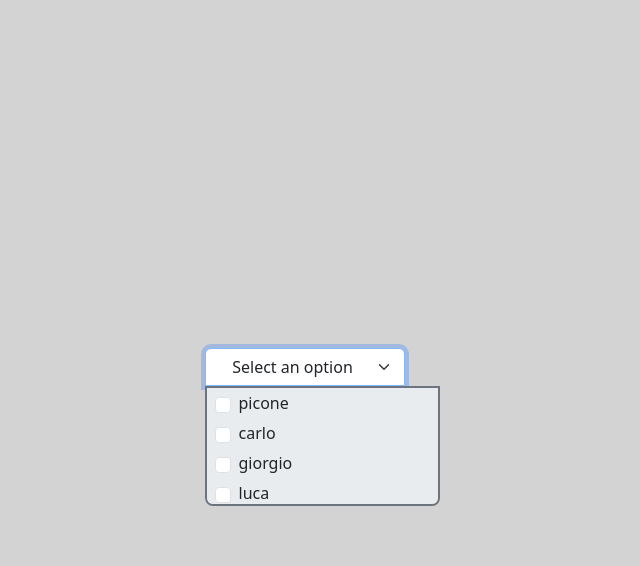
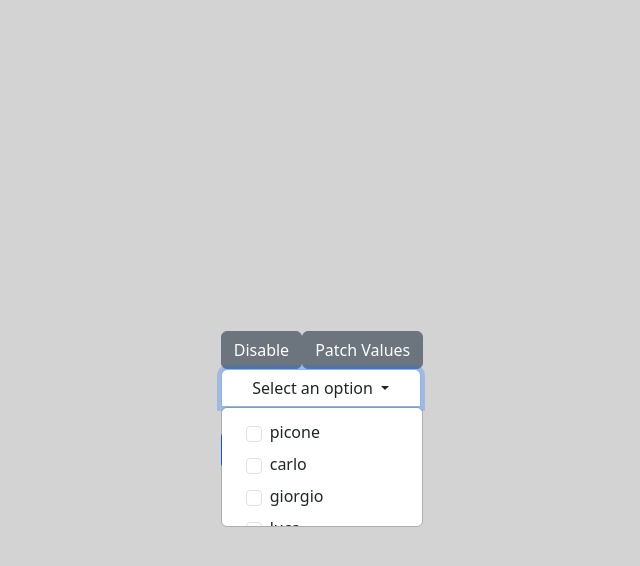
Before and after one commit to Ramateca/angluar-multi-select, an Angular app: page / in a window 1280 px wide. Both pictures are taken after a click on the button "Select an option". Shown: the top 566 px of the page, without its empty margins (318-958 px from the left). Built offline with nearby package versions, Linux system fonts and the light colour scheme.

Commit message:
praticamente finito

```diff
--- a/src/app/main/main.component.html
+++ b/src/app/main/main.component.html
@@ -1,13 +1,13 @@
+<button class="btn btn-secondary" (click)="switchDisable()">{{ isDisabled ? 'Enable' : 'Disable'}}</button>
+<button class="btn btn-secondary" (click)="patchValues()">Patch Values</button>
 <form [formGroup]="group">
-  <select multiple formControlName="first">
+  <multi-select formControlName="first">
     @for (option of options; track option) {
     <option [ngValue]="option.value">{{ option.label }}</option>
     }
-  </select>
-
-  <input type="text" formControlName="last" />
+  </multi-select>
   <br />
-  <button type="submit" (click)="formDisplay()" class="btn btn-primary">
+  <button type="submit" [disabled]="!group.valid" (click)="formDisplay()" class="btn btn-primary">
     leggi form
   </button>
 </form>
--- a/src/app/main/main.component.ts
+++ b/src/app/main/main.component.ts
@@ -1,5 +1,10 @@
 import { Component } from '@angular/core';
-import { FormControl, FormGroup, FormsModule, ReactiveFormsModule } from '@angular/forms';
+import {
+  FormControl,
+  FormGroup,
+  FormsModule,
+  ReactiveFormsModule,
+} from '@angular/forms';
 import { MultiSelectModule } from '../multi-select/multi-select.module';
 
 @Component({
@@ -13,16 +18,24 @@ export class MainComponent {
   options: { label: string; value: any }[] = [
     { label: 'picone', value: 1 },
     { label: 'carlo', value: undefined },
-    { label: 'giorgio', value: {id: 3, content: NaN,toString: this.tostring} },
-    { label: 'luca', value: ()=>'picone' },
-    { label: 'luigi', value: "piccione" },
-    { label: 'giorgione', value: {id: 6, content: undefined,toString: this.tostring} },
-    { label: 'ilario', value: {id: 7, content: ()=>'test',toString: this.tostring} },
+    {
+      label: 'giorgio',
+      value: { id: 3, content: NaN, toString: this.tostring },
+    },
+    { label: 'luca', value: () => 'picone' },
+    { label: 'luigi', value: 'piccione' },
+    {
+      label: 'giorgione',
+      value: { id: 6, content: undefined, toString: this.tostring },
+    },
+    {
+      label: 'ilario',
+      value: { id: 7, content: () => 'test', toString: this.tostring },
+    },
   ];
 
   group = new FormGroup({
-    first: new FormControl(),
-    last: new FormControl('Drew'),
+    first: new FormControl<any[]>([]),
   });
 
   tostring(this: any) {
@@ -30,6 +43,20 @@ export class MainComponent {
   }
 
   formDisplay(): void {
+    console.log(this.group.getRawValue());
     this.options.pop();
   }
+
+  isDisabled: boolean = false;
+
+  patchValues(): void {
+    let first = this.group.get("first");
+    first?.patchValue([])
+  }
+
+  switchDisable() {
+    let first = this.group.get("first");
+    if (first?.enabled) first?.disable();
+    else first?.enable();
+  }
 }
--- a/src/app/multi-select/multi-select.component.html
+++ b/src/app/multi-select/multi-select.component.html
@@ -1,16 +1,17 @@
 <button
   #dropdown_toggler
-  class="form-select"
+  class="dropdown-toggle btn form-control"
   type="button"
+  [disabled]="isDisabled()"
   (click)="dorpdown($event)"
 >
   {{ display() || "Select an option" }}
 </button>
-<div #dropdown id="dropdown" class="bg-body-secondary border border-2 border-secondary rounded-bottom-3">
+<div #dropdown id="dropdown" class="dropdown-menu">
   @for (option of options(); track option) {
-  <div class="d-flex align-items-center" (click)="onSelectOption(option)">
-    <input type="checkbox" class="mx-2 form-check-input" [checked]="option.selected">
-    <option [selected]="option.selected" class="form-check-label">
+  <div class="d-flex align-items-center dropdown-item" [attr.disabled]="option.disabled" (click)="onSelectOption(option)" onkeydown="">
+    <input type="checkbox" [disabled]="option.disabled" class="mx-2 form-check-input" [checked]="option.selected">
+    <option [selected]="option.selected" [disabled]="option.disabled" class="form-check-label">
       {{ option.label }}
     </option>
   </div>
--- a/src/app/multi-select/multi-select.component.scss
+++ b/src/app/multi-select/multi-select.component.scss
@@ -24,7 +24,6 @@ button[active] {
   overflow: hidden;
   text-wrap: nowrap;
   position: absolute;
-  display: none;
   top: 100%;
 
   &::-webkit-scrollbar {
@@ -36,18 +35,6 @@ button[active] {
     border-radius: 1vmin;
     background-color: gray;
   }
-
-  > div {
-    min-height: 30px;
-    max-width: 100%;
-    text-overflow: ellipsis;
-    overflow: hidden;
-    text-wrap: nowrap;
-
-    &:hover {
-      background-color: rgba(0,0,0,0.15);
-    }
-  }
 }
 
 #dropdown[open] {
--- a/src/app/multi-select/multi-select.component.ts
+++ b/src/app/multi-select/multi-select.component.ts
@@ -1,18 +1,20 @@
 import {
+  Attribute,
   Component,
-  ContentChildren,
   ElementRef,
-  QueryList,
+  Input,
+  InputSignal,
   Signal,
   ViewChild,
   WritableSignal,
+  booleanAttribute,
   computed,
   contentChildren,
   effect,
   forwardRef,
+  input,
   signal,
 } from '@angular/core';
-import { HTMLOptionElementWithAnyValueType } from './option.directive';
 import {
   AsyncValidator,
   AsyncValidatorFn,
@@ -26,7 +28,9 @@ import {
   Validator,
   ValidatorFn,
 } from '@angular/forms';
-import { JsonPipe } from '@angular/common';
+import { HTMLOptionElementWithAnyValueType } from './option.directive';
+
+type Option = HTMLOptionElementWithAnyValueType;
 
 @Component({
   selector: 'multi-select',
@@ -46,27 +50,25 @@ import { JsonPipe } from '@angular/common';
   },
 })
 export class MultiSelectComponent implements ControlValueAccessor {
-
   private children: Signal<readonly HTMLOptionElementWithAnyValueType[]> = contentChildren(HTMLOptionElementWithAnyValueType);
 
   @ViewChild('dropdown') dropdown!: ElementRef<HTMLDivElement>;
-  @ViewChild('dropdown_toggler') dropdownToggler!: ElementRef<HTMLButtonElement>;
+  @ViewChild('dropdown_toggler')
+  dropdownToggler!: ElementRef<HTMLButtonElement>;
 
   fromSelect: boolean = false;
 
-  fromSelectOptions!: Signal<readonly HTMLOptionElementWithAnyValueType[]>;
+  fromSelectOptions!: Signal<readonly Option[]>;
 
-  public options: Signal<readonly HTMLOptionElementWithAnyValueType[]> = signal([]);
+  public options: Signal<readonly Option[]> = signal([]);
 
-  protected selectedOptions: WritableSignal<
-    HTMLOptionElementWithAnyValueType[]
-  > = signal([]);
+  protected selectedOptions: WritableSignal<Option[]> = signal([]);
   protected selectedOptionsValues: Signal<any[]> = computed(() => {
     let options = this.selectedOptions();
     return options.map((option) => option.value);
   });
-  private _formcontrolname?: string | undefined;
-  private formControl?: FormControl | undefined;
+  private _formcontrolname: string | undefined;
+  private newFormControl: FormControl | undefined;
 
   protected display: Signal<string> = computed(() => {
     let options = this.selectedOptions();
@@ -75,33 +77,56 @@ export class MultiSelectComponent implements ControlValueAccessor {
 
   public set formcontrolname(value: string | undefined) {
     this._formcontrolname = value;
+    let validators: ValidatorFn = () => null;
+    let asyncValidators: AsyncValidatorFn = async () => null;
     if (this._formcontrolname) {
       let formControlDirective = this.formGroupDirective.directives.find(
         (directive) => directive.name === this._formcontrolname
       );
       if (formControlDirective) {
         this.formGroupDirective.removeControl(formControlDirective);
+        if (formControlDirective.validator)
+          validators = formControlDirective.validator;
+        if (formControlDirective.asyncValidator)
+          asyncValidators = formControlDirective.asyncValidator;
       }
+      let oldFromControl = this.formGroupDirective.control.get(
+        this._formcontrolname
+      );
       this.formGroupDirective.control.removeControl(this._formcontrolname);
-      this.formControl = new FormControl([]);
-      let formcontrolnamessss = new FormControlNameWithControl(
+      this.newFormControl = new FormControl(
+        [],
+        oldFromControl?.validator,
+        oldFromControl?.asyncValidator
+      );
+      let newFormControlName = new FormControlNameWithControl(
         this.formGroupDirective,
-        [],
-        [],
+        [validators],
+        [asyncValidators],
         [this],
         null,
-        this.formControl
+        this.newFormControl
       );
       this.formGroupDirective.control.addControl(
         this._formcontrolname,
-        this.formControl
+        this.newFormControl
       );
-      formcontrolnamessss.name = this._formcontrolname;
-      this.formGroupDirective.addControl(formcontrolnamessss);
+      newFormControlName.name = this._formcontrolname;
+      this.formGroupDirective.addControl(newFormControlName);
     }
   }
 
   private onChange: (value: any) => void = () => {};
+  disabled = input(false, {
+    alias: 'disabled',
+    transform: booleanAttribute,
+  });
+  required = input(false, {
+    alias: 'required',
+    transform: booleanAttribute,
+  });
+
+  isDisabled: WritableSignal<boolean> = signal<boolean>(this.disabled());
 
   constructor(
     private select: ElementRef<HTMLSelectElement>,
@@ -110,28 +135,54 @@ export class MultiSelectComponent implements ControlValueAccessor {
     effect(() => {
       this.onChange(this.selectedOptionsValues());
     });
+    effect(
+      () => {
+        let disabled = this.disabled();
+        this.isDisabled.set(disabled);
+      },
+      { allowSignalWrites: true }
+    );
+    effect(() => {
+      if (this.dropdown) {
+        if(this.isDisabled()) {
+          this.dropdown.nativeElement.removeAttribute("open");
+          this.dropdownToggler.nativeElement.removeAttribute("active");
+        }
+      }
+    })
   }
 
-  writeValue(obj: any): void {
-    console.log('writeValue', obj);
+  writeValue(values: any[]): void {
+    this.options().forEach((option) => {
+      const isValueIncluded: boolean = values.includes(option.value);
+      if (isValueIncluded) option.selected = true;
+      else option.selected = false;
+    });
+    this.selectedOptions.set(
+      this.options().filter((option) => option.selected)
+    );
   }
 
   registerOnChange(fn: any): void {
     this.onChange = fn;
   }
 
-  registerOnTouched(fn: any): void {}
+  registerOnTouched(fn: any): void {
+    return;
+  }
 
-  setDisabledState(isDisabled: boolean): void {}
+  setDisabledState(isDisabled: boolean): void {
+    this.isDisabled.set(isDisabled);
+  }
 
   ngAfterContentInit(): void {
     this.options = computed(() => {
       if (!this.fromSelect) return this.children();
       return this.fromSelectOptions();
-    })
+    });
   }
 
-  onSelectOption(option: HTMLOptionElementWithAnyValueType) {
+  onSelectOption(option: Option) {
     option.selected = !option.selected;
     this.selectedOptions.set(
       this.options().filter((option) => option.selected)
@@ -141,10 +192,11 @@ export class MultiSelectComponent implements ControlValueAccessor {
   dorpdown($event: MouseEvent) {
     $event.preventDefault();
     $event.stopPropagation();
-    this.dropdown.nativeElement.toggleAttribute('open');
-    this.dropdownToggler.nativeElement.toggleAttribute('active');
+    if (!this.isDisabled()) {
+      this.dropdown.nativeElement.toggleAttribute('open');
+      this.dropdownToggler.nativeElement.toggleAttribute('active');
+    }
   }
-
 }
 
 class FormControlNameWithControl extends FormControlName {
--- a/src/app/multi-select/multi-select.directive.ts
+++ b/src/app/multi-select/multi-select.directive.ts
@@ -1,12 +1,14 @@
 import {
-  AfterViewChecked,
-  ContentChildren,
   Directive,
   ElementRef,
-  QueryList,
+  Input,
+  InputSignal,
   Signal,
   ViewContainerRef,
+  booleanAttribute,
   contentChildren,
+  effect,
+  input,
 } from '@angular/core';
 import { MultiSelectComponent } from './multi-select.component';
 import { HTMLOptionElementWithAnyValueType } from './option.directive';
@@ -16,20 +18,28 @@ import { HTMLOptionElementWithAnyValueType } from './option.directive';
   standalone: true,
 })
 export class MultiSelectDiverctive {
-  private options: Signal<readonly HTMLOptionElementWithAnyValueType[]>= contentChildren(HTMLOptionElementWithAnyValueType);
+  private options: Signal<readonly HTMLOptionElementWithAnyValueType[]> =
+    contentChildren(HTMLOptionElementWithAnyValueType);
   constructor(
     private select: ElementRef<HTMLSelectElement>,
     private viewContainerRef: ViewContainerRef
   ) {}
+  isRequired = input(false, { alias: 'required', transform: booleanAttribute });
+  isDisabled = input(false, { alias: 'disabled', transform: booleanAttribute });
 
   ngAfterContentInit(): void {
     let template = this.select.nativeElement;
-    let maybeFormControlName: string | null = template.getAttribute("formControlName");
+    let maybeFormControlName: string | null =
+      template.getAttribute('formControlName');
     if (template) {
-      let multiSelect = this.viewContainerRef.createComponent(MultiSelectComponent);
+      let multiSelect =
+        this.viewContainerRef.createComponent(MultiSelectComponent);
       multiSelect.instance.fromSelect = true;
+      multiSelect.instance.required = this.isRequired;
+      multiSelect.instance.disabled = this.isDisabled;
       multiSelect.instance.fromSelectOptions = this.options;
-      if (maybeFormControlName && maybeFormControlName.trim() !== "") multiSelect.instance.formcontrolname = maybeFormControlName;
+      if (maybeFormControlName && maybeFormControlName.trim() !== '')
+        multiSelect.instance.formcontrolname = maybeFormControlName;
       this.select.nativeElement.parentNode?.removeChild(template);
     }
   }
--- a/src/app/multi-select/option.directive.ts
+++ b/src/app/multi-select/option.directive.ts
@@ -1,4 +1,4 @@
-import { Component, Directive, ElementRef, Input } from '@angular/core';
+import { Component, ElementRef, Input } from '@angular/core';
 
 @Component({
   selector: 'option',
@@ -12,7 +12,6 @@ export class HTMLOptionElementWithAnyValueType {
   @Input('disabled') disabled: boolean = false;
   @Input('label') label: string = '';
   @Input('selected') selected: boolean = false;
-  content!: string | null;
 
   constructor(private el: ElementRef<HTMLOptionElement>) {}
 
```
